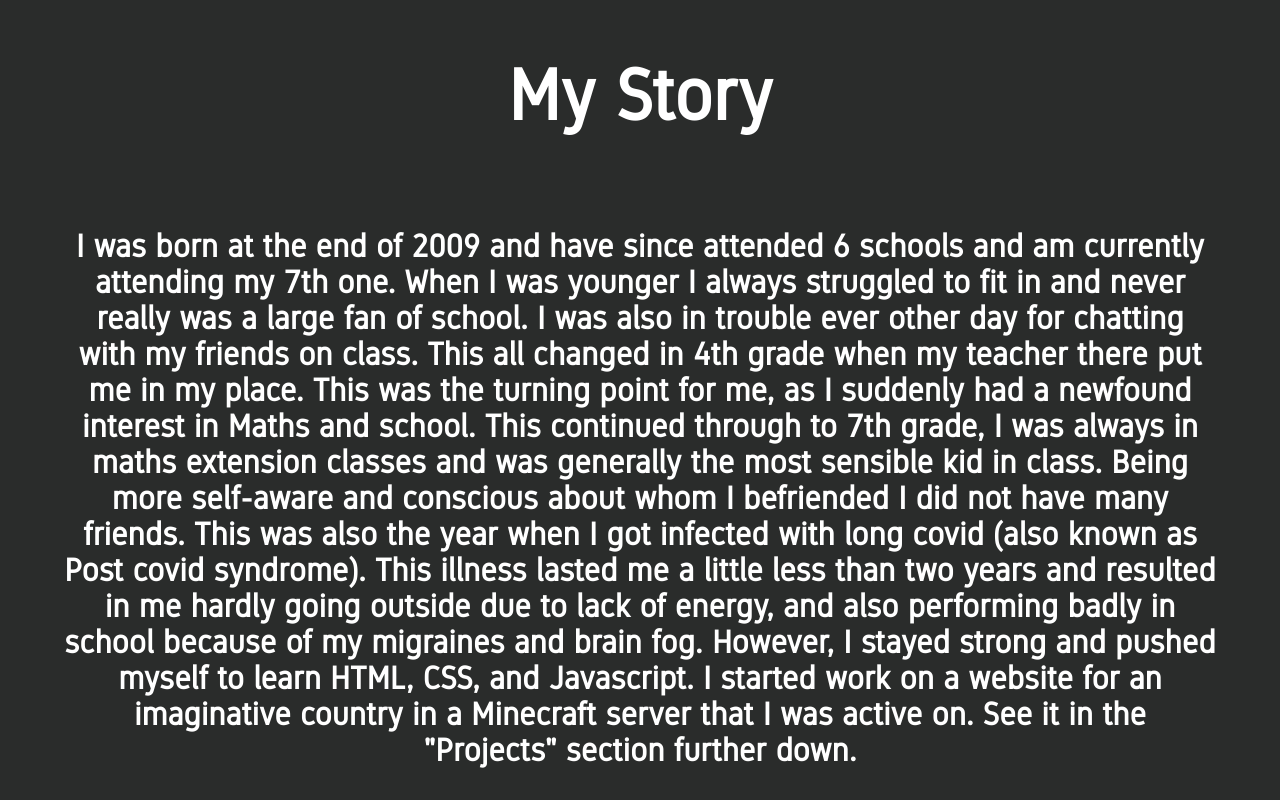
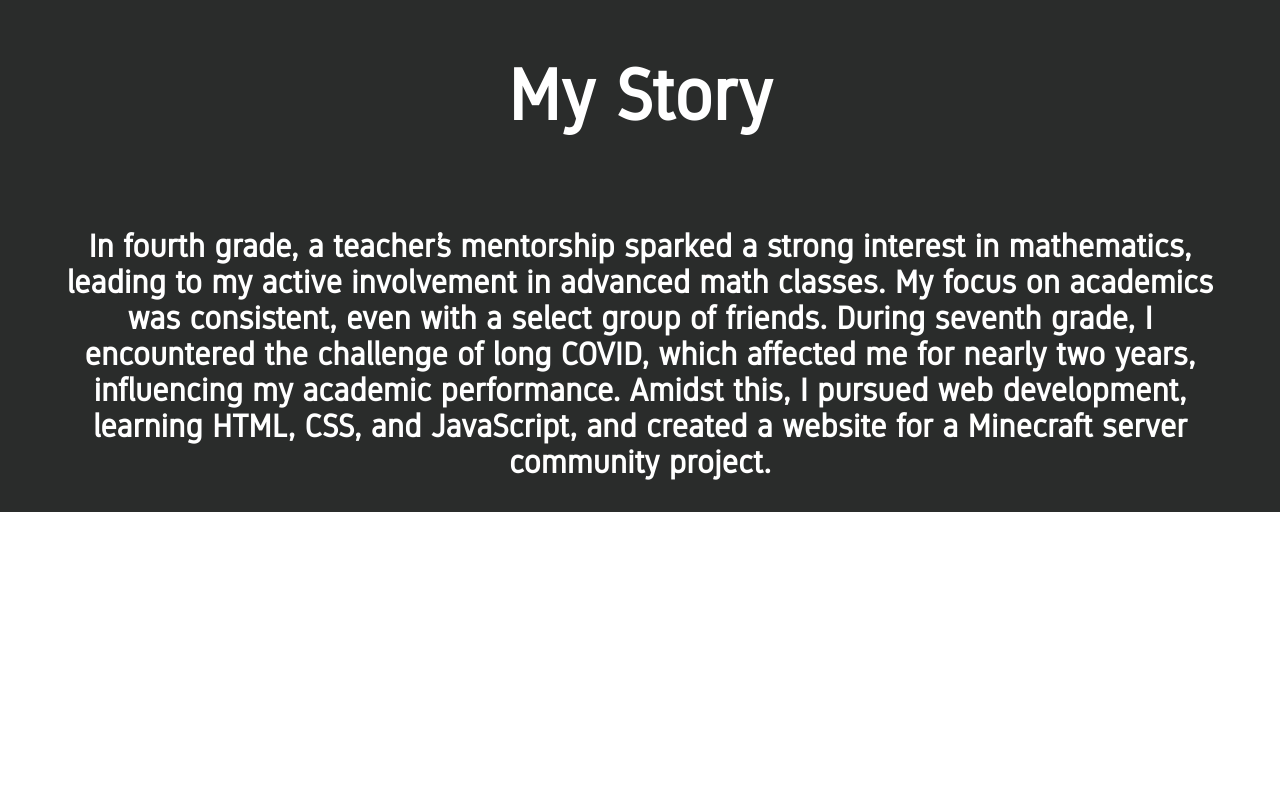
Before and after one commit to SteppedFerret56/SteppedFerret56, a plain HTML site: page index.html in a window 1280 px wide. Shown: the part 2760-3560 px from the top of the page. After the commit the page ends 3272 px from the top, so only its background shows below. Drawn offline with Linux system fonts and the light colour scheme; files whose address does not match are found by name.

Commit message:
Changed Story

```diff
--- a/index.html
+++ b/index.html
@@ -47,13 +47,11 @@
     </div>
     <div class="myStory">
         <h2 class="myStoryTitle">My Story</h2>
-        <h3 class="myStoryText">I was born at the end of 2009 and have since attended 6 schools and am currently attending my 7th one. When I was younger I always struggled to fit in
-        and never really was a large fan of school. I was also in trouble ever other day for chatting with my friends on class. This all changed in 4th grade when my teacher there put
-        me in my place. This was the turning point for me, as I suddenly had a newfound interest in Maths and school. This continued through to 7th grade, I was always in maths extension
-        classes and was generally the most sensible kid in class. Being more self-aware and conscious about whom I befriended I did not have many friends. This was also the year when I
-        got infected with long covid (also known as Post covid syndrome). This illness lasted me a little less than two years and resulted in me hardly going outside due to lack of energy,
-        and also performing badly in school because of my migraines and brain fog. However, I stayed strong and pushed myself to learn HTML, CSS, and Javascript. I started work on a website
-        for an imaginative country in a Minecraft server that I was active on. See it in the "Projects" section further down.</h3>
+        <h3 class="myStoryText">In fourth grade, a teacher’s mentorship sparked a strong interest in mathematics, leading to my active
+            involvement in advanced math classes. My focus on academics was consistent, even with a select group of friends. During
+            seventh grade, I encountered the challenge of long COVID, which affected me for nearly two years, influencing my academic
+            performance. Amidst this, I pursued web development, learning HTML, CSS, and JavaScript, and created a website for a Minecraft
+            server community project.</h3>
     </div>
 </body>
 </html>
```
